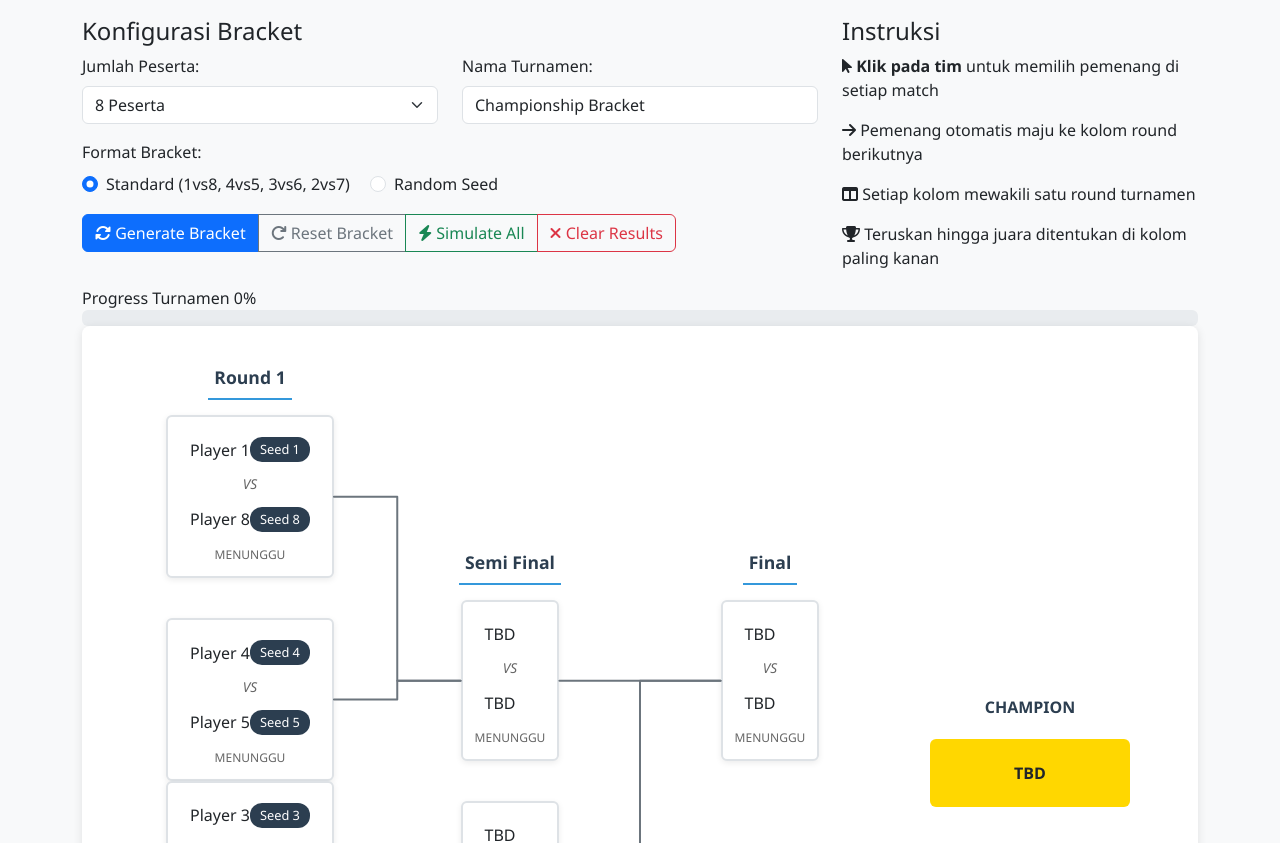
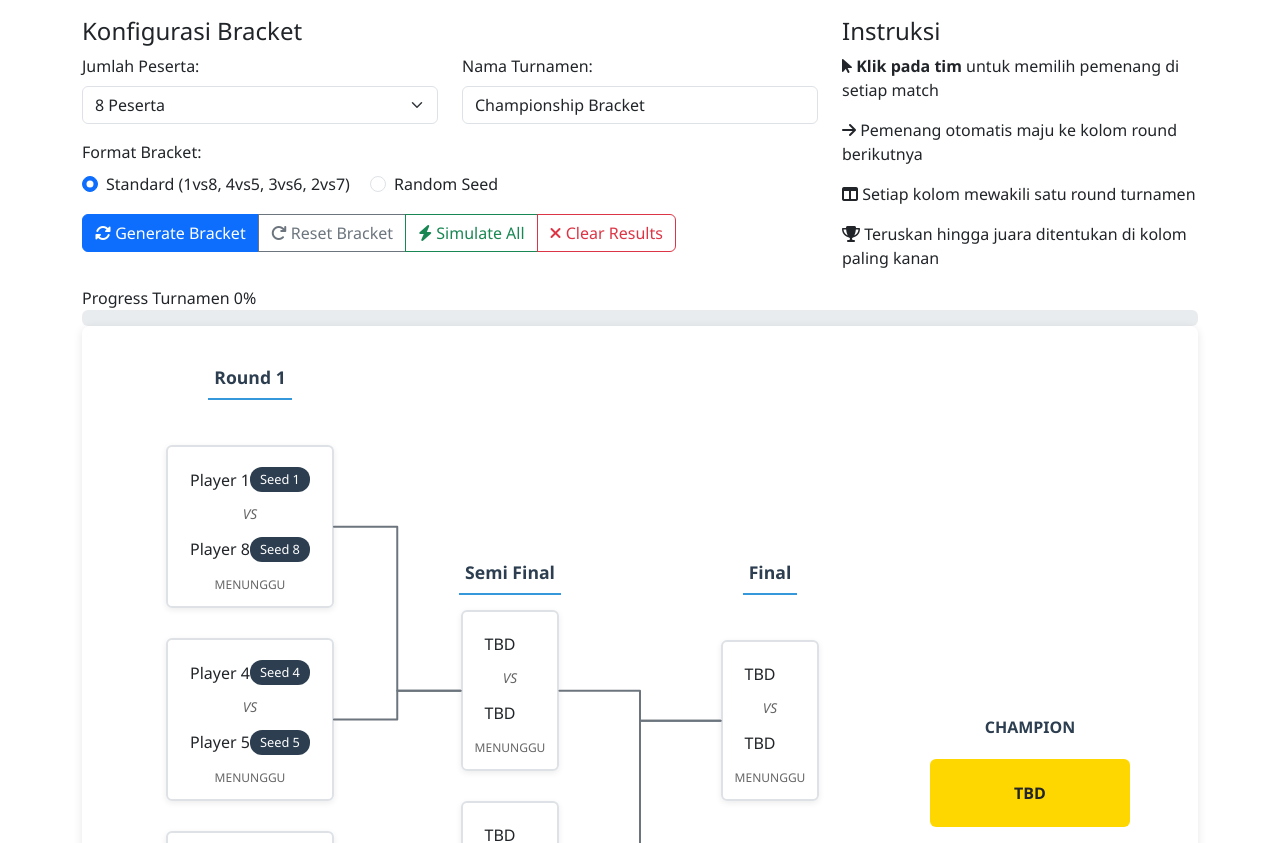
Before and after one commit to vtanixDevKid/vtanixdevkid.github.io, a plain HTML site: page assets/html/alat1.html in a window 1280 px wide. Shown: the part 109-952 px from the top of the page. Drawn offline with nearby package versions, Linux system fonts and the light colour scheme.

Commit message:
umm little remake?

```diff
--- a/assets/css/alat1.css
+++ b/assets/css/alat1.css
@@ -8,7 +8,8 @@
 }
 
 body{
-  background:#f8f9fa;
+  background-image:url('..assets/image/backround.png');
+  background:#ffffff;
   font-family:Segoe UI,Tahoma,Verdana;
 }
 
@@ -17,7 +18,8 @@ body{
   justify-content:center;
   align-items:flex-start;
   padding:30px 20px;
-  background:white;
+  background: rgba(255,255,255,.4);
+  backdrop-filter: blur(4px);
   border-radius:8px;
   box-shadow:0 2px 10px rgba(0,0,0,.1);
   position:relative;
@@ -29,7 +31,7 @@ body{
   display:flex;
   align-items:center;
   position:relative;
-  gap:60px;
+  gap: 60px;
 }
 
 .round-column{
@@ -41,6 +43,14 @@ body{
   max-width:200px;
 }
 
+.round-column:nth-child(odd) .match-wrapper{
+    margin-top:30px;
+}
+.round-column:nth-child(even) .match-wrapper{
+    margin-bottom:30px;
+}
+
+
 .round-header{
   font-weight:600;
   font-size:1.1rem;
@@ -51,7 +61,9 @@ body{
 }
 
 .round-matches{
-  position: relative;
+  display: flex;
+  flex-direction: column;
+  gap: 60;
 }
 
 .pair-wrapper{
@@ -59,8 +71,8 @@ body{
   gap: 0;
   display:flex;
   flex-direction:column;
-  gap:40px;
-  align-items:center;
+  gap: 0;
+  align-items:flex-start;
 }
 
 .match-wrapper{
@@ -68,12 +80,12 @@ body{
   position: relative;
   width:100%;
   display:flex;
-  justify-content:center;
+  justify-content:flex-start;
 }
 
 .match-card{
   width:100%;
-  background:white;
+  background:(255,255,255,.75);
   border:2px solid #dee2e6;
   border-radius:6px;
   padding:12px;
```
Also changed, not shown: assets/image/backround.jpg (renamed from assets/image/backround dari farhan.jpg).
